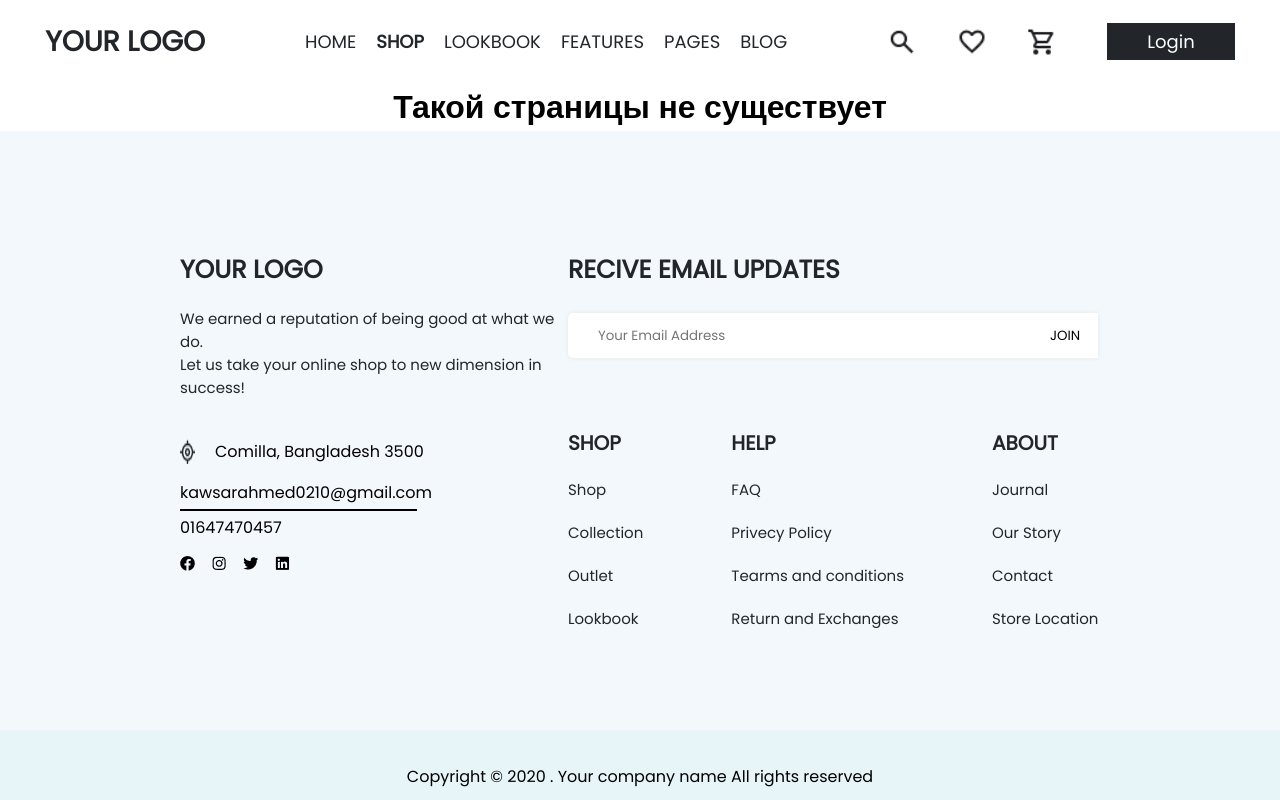
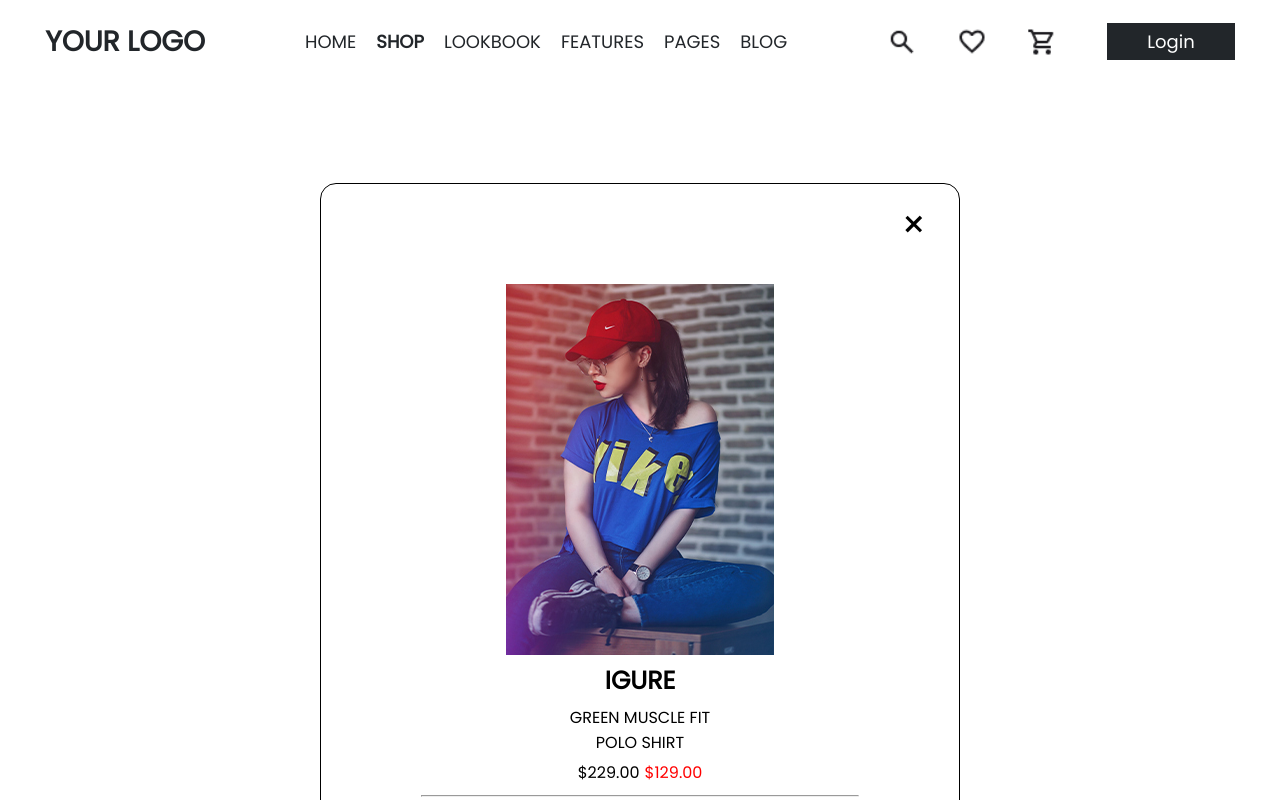
Before and after one commit to Umarali-Cas/Fashion-React-Project, a React (Create React App) app: page /shop/1 in a window 1280 px wide. Shown: the top 800 px of the page. Built offline with nearby package versions, Linux system fonts and the light colour scheme; the HTML template or start-up script is replaced by a standard one.

Commit message:
new-bugs1

```diff
--- a/package.json
+++ b/package.json
@@ -6,7 +6,7 @@
     "cra-template": "1.2.0",
     "react": "^19.0.0",
     "react-dom": "^19.0.0",
-    "react-router-dom": "^7.1.4",
+    "react-router-dom": "^7.1.5",
     "react-scripts": "5.0.1",
     "web-vitals": "^4.2.4"
   },
--- a/src/App.jsx
+++ b/src/App.jsx
@@ -3,6 +3,7 @@
 import { Footer } from './components/Footer';
 import { Header } from "./components/Header";
 import { Main } from './components/Main';
+import { Shop } from './components/Routes/Shop';
 
 function App() {
 
@@ -12,7 +13,7 @@
       <Header />
         <Routes>
           <Route path='/' element = {<Main />}/>
-          <Route path='/shop' element = {<h1>SHOP</h1>}/>
+          <Route path='/shop/:id' element = {<Shop />}/>
           <Route path='/lookbook' element = {<h1>LOOKBOOK</h1>}/>
           <Route path='/features' element = {<h1>FEATURES</h1>}/>
           <Route path='/pages' element = {<h1>PAGES</h1>}/>
--- a/src/Greeting.jsx
+++ b/src/Greeting.jsx
@@ -1,6 +1,7 @@
 import { useState } from "react"
+import { useNavigate } from "react-router-dom";
 
-export const Greeting = ({ picture, textName, tovarName, priceFirst, priceSecond }) => {
+export const Greeting = ({ picture, textName, tovarName, priceFirst, priceSecond, key }) => {
 
     const [count, setCount] = useState(0);
 
@@ -9,6 +10,8 @@
 
         setCount((prev) => prev - 1)
     }
+
+    const redirect = useNavigate()
 
     return (
         <div className="card">
--- a/src/components/Main.jsx
+++ b/src/components/Main.jsx
@@ -1,11 +1,3 @@
-import Men1 from "../images/Men1.png"
-import Men2 from "../images/Men2.png"
-import Men3 from "../images/Men3.png"
-import Men4 from "../images/Men4.png"
-import woman1 from "../images/8.png"
-import woman2 from "../images/9.png"
-import woman3 from "../images/6.png"
-import woman4 from "../images/7.png"
 import firstCard from "../images/first-card.png"
 import secondCard from "../images/3.png"
 import thirdCard from "../images/4.png"
@@ -15,10 +7,13 @@
 import photo2 from "../images/photo2.png"
 import photo3 from "../images/photo3.png"
 
-const imagesMen = [Men1,Men2,Men3,Men4]
-const imagesWomen = [woman1,woman2,woman3,woman4]
+import { ProductCardMen, ProductCardWomen } from "../mock/main.mock"
+import { useEffect, useState } from "react"
+import { Link, useNavigate, useParams } from "react-router-dom"
 
 export function Main(){
+
+
     return(
         <main>
             <section className="hero-section">
@@ -51,10 +46,24 @@
                 <p className="card-txt">Shop our new arrivals from established brands</p>
                 </div>
                 <div className="cards">
-                {imagesWomen.map(img=>{
+                {/* {imagesWomen.map(img=>{
                         return (
                             <Greeting picture={img} tovarName = "IGURE" textName = "GREEN MUSCLE FIT POLO SHIRT"
                             priceFirst="$229.00" priceSecond = "$129.00"/>
+                    )
+                })} */}
+                {ProductCardWomen.map(product => {
+                    return (
+                        <Link className="link-card" key={product.id} to={`/shop/${product.id}`}>
+                            <Greeting
+                                key={product.id}
+                                picture={product.img}
+                                tovarName={product.tovarName}
+                                textName={product.textName}
+                                priceFirst={product.priceFirst}
+                                priceSecond={product.priceSecond}
+                            />
+                        </Link>
                     )
                 })}
                 </div>
@@ -65,10 +74,24 @@
                 <p className="card-txt">Shop our new arrivals from established brands</p>
                 </div>
                 <div className="cards">
-                {imagesMen.map(img=>{
+                {/* {imagesMen.map(img=>{
                         return (
                             <Greeting picture={img} tovarName = "IGURE" textName = "GREEN MUSCLE FIT POLO SHIRT"
-                            priceFirst="$229.00" priceSecond = "$129.00"/>
+                            priceFirst="$229.00" priceSecond = "$129.00" key={1}/>
+                    )
+                })} */}
+                {ProductCardMen.map(product => {
+                    return (
+                        <Link className="link-card" key={product.id} to={`/shop/${product.id}`}>
+                            <Greeting
+                                key={product.id}
+                                picture={product.img}
+                                tovarName={product.tovarName}
+                                textName={product.textName}
+                                priceFirst={product.priceFirst}
+                                priceSecond={product.priceSecond}
+                            />
+                        </Link>
                     )
                 })}
                 </div>
--- /dev/null
+++ b/src/components/Routes/Shop.jsx
@@ -0,0 +1,34 @@
+import { useNavigate, useParams } from "react-router-dom"
+import { Greeting } from "../../Greeting"
+import { useState } from "react"
+import { ProductCardMen, ProductCardWomen } from "../../mock/main.mock";
+
+
+export const Shop = () => {
+
+    const navigate = useNavigate()
+    const { id } = useParams();
+    const productMen = ProductCardMen.find(item => item.id === parseInt(id));
+    const productWomen = ProductCardWomen.find(item => item.id === parseInt(id));
+
+    if (!productMen && !productWomen) {
+      return <div>Продукт не найден</div>;
+    }
+
+    const product = productMen || productWomen;
+
+    return(
+        <div className="product-detail">
+            <button className="product-detail-back" onClick={() => navigate(-1)}>+</button>
+            <img src={product.img} alt={product.tovarName} />
+            <h3>{product.tovarName}</h3>
+            <p>{product.textName}</p>
+            <div className="prices">
+                <span className="price-first">{product.priceFirst}</span>
+                <span className="price-second">{product.priceSecond}</span>
+            </div>
+            <hr />
+            <p className="description">Lorem ipsum dolor sit amet consectetur, adipisicing elit. Repellat, magnam.</p>
+        </div>
+        )
+}
--- a/src/index.css
+++ b/src/index.css
@@ -9,6 +9,7 @@
   box-sizing: border-box;
   list-style: none;
   font-family: "Poppins", sans-serif;
+  /* border: 1px solid gray; */
 }
 
 button{
@@ -245,6 +246,7 @@
   display: flex;
   flex-direction: column;
   align-items: start;
+  cursor: pointer;
 }
 
 .card p{
@@ -651,3 +653,62 @@
 .active-link{
   font-weight: 900;
 }
+
+.link-card{
+  text-decoration: none;
+  color: #22262a;
+}
+
+/* Product-details */
+
+.product-detail{
+  width: 50%;
+  margin: 100px auto;
+  padding: 100px;
+  border: 1px solid black;
+  position: relative;
+  border-radius: 16px;
+}
+
+.product-detail > .prices > .price-second{
+  color: red;
+  margin-left: 5px;
+}
+
+.product-detail > h3{
+  width: 80px;
+  text-align: center;
+  font-size: 25px;
+  margin: 0 auto;
+}
+
+.product-detail > p{
+  width: 180px;
+  text-align: center;
+  margin: 5px auto;
+}
+
+.product-detail > .prices{
+  width: 150px;
+  margin: 0 auto;
+}
+
+.product-detail-back{
+  position: absolute;
+  width: 40px;
+  height: 30px;
+  right: 15px;
+  top: 15px;
+  font-size: 40px;
+  transform: rotate(45deg);
+  background: none;
+  border: none;
+}
+
+.product-detail hr{
+  margin: 10px 0;
+}
+
+.plus{
+  z-index: 10;
+}
--- /dev/null
+++ b/src/mock/main.mock.js
@@ -0,0 +1,84 @@
+import Men1 from "../images/Men1.png"
+import Men2 from "../images/Men2.png"
+import Men3 from "../images/Men3.png"
+import Men4 from "../images/Men4.png"
+import woman1 from "../images/8.png"
+import woman2 from "../images/9.png"
+import woman3 from "../images/6.png"
+import woman4 from "../images/7.png"
+
+const Men = [Men1,Men2,Men3,Men4]
+const Women = [woman1,woman2,woman3,woman4]
+
+
+export const ProductCardWomen = [
+    {
+        img: Women[0],
+        tovarName: 'IGURE',
+        textName: 'GREEN MUSCLE FIT POLO SHIRT',
+        priceFirst: '$229.00',
+        priceSecond: '$129.00',
+        id: 1,
+    },
+    {
+        img: Women[1],
+        tovarName: 'IGURE',
+        textName: 'GREEN MUSCLE FIT POLO SHIRT',
+        priceFirst: '$229.00',
+        priceSecond: '$129.00',
+        id: 2,
+    },
+    {
+        img: Women[2],
+        tovarName: 'IGURE',
+        textName: 'GREEN MUSCLE FIT POLO SHIRT',
+        priceFirst: '$229.00',
+        priceSecond: '$129.00',
+        id: 3,
+    },
+    {
+        img: Women[3],
+        tovarName: 'IGURE',
+        textName: 'GREEN MUSCLE FIT POLO SHIRT',
+        priceFirst: '$229.00',
+        priceSecond: '$129.00',
+        id: 4,
+    },
+
+];
+
+export const ProductCardMen = [
+    {
+        img: Men[0],
+        tovarName: 'IGURE',
+        textName: 'GREEN MUSCLE FIT POLO SHIRT',
+        priceFirst: '$229.00',
+        priceSecond: '$129.00',
+        id: 5,
+    },
+    {
+        img: Men[1],
+        tovarName: 'IGURE',
+        textName: 'GREEN MUSCLE FIT POLO SHIRT',
+        priceFirst: '$229.00',
+        priceSecond: '$129.00',
+        id: 6,
+    },
+    {
+        img: Men[2],
+        tovarName: 'IGURE',
+        textName: 'GREEN MUSCLE FIT POLO SHIRT',
+        priceFirst: '$229.00',
+        priceSecond: '$129.00',
+        id: 7,
+    },
+    {
+        img: Men[3],
+        tovarName: 'IGURE',
+        textName: 'GREEN MUSCLE FIT POLO SHIRT',
+        priceFirst: '$229.00',
+        priceSecond: '$129.00',
+        id: 8,
+    },
+
+];
```
Also changed, not shown: 1 other file (tests, documents, lock files or other folders).
